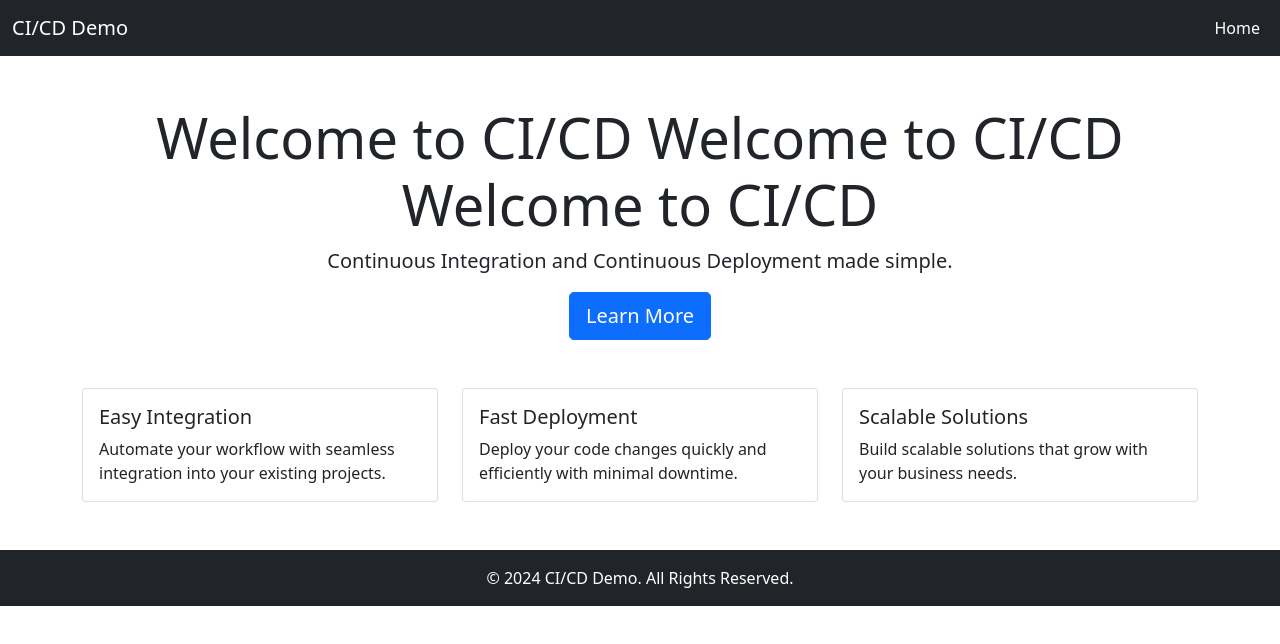
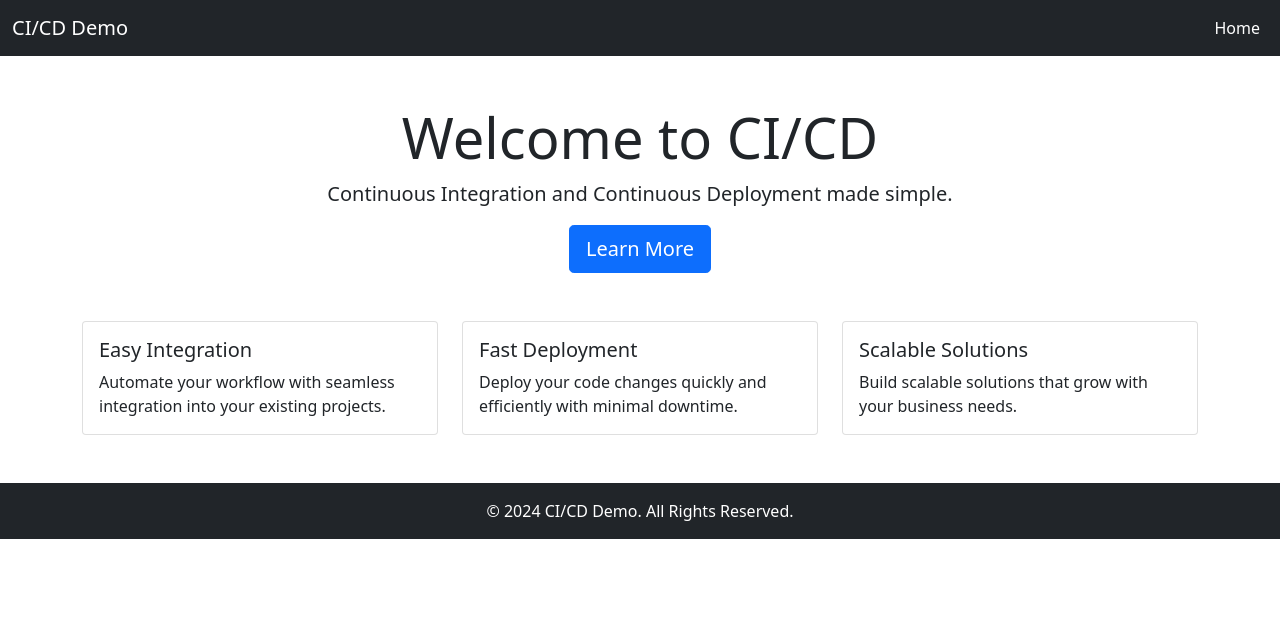
Before and after one commit to Assad2595/ci-cd-testing, a plain HTML site: page index.html in a window 1280 px wide. Drawn offline with nearby package versions, Linux system fonts and the light colour scheme.

Commit message:
Update index.html

```diff
--- a/index.html
+++ b/index.html
@@ -29,7 +29,7 @@
 
     <!-- Hero Section -->
     <div class="container text-center mt-5">
-        <h1 class="display-4">Welcome to CI/CD Welcome to CI/CD Welcome to CI/CD</h1>
+        <h1 class="display-4">Welcome to CI/CD</h1>
         <p class="lead">Continuous Integration and Continuous Deployment made simple.</p>
         <a href="#" class="btn btn-primary btn-lg">Learn More</a>
     </div>
```
